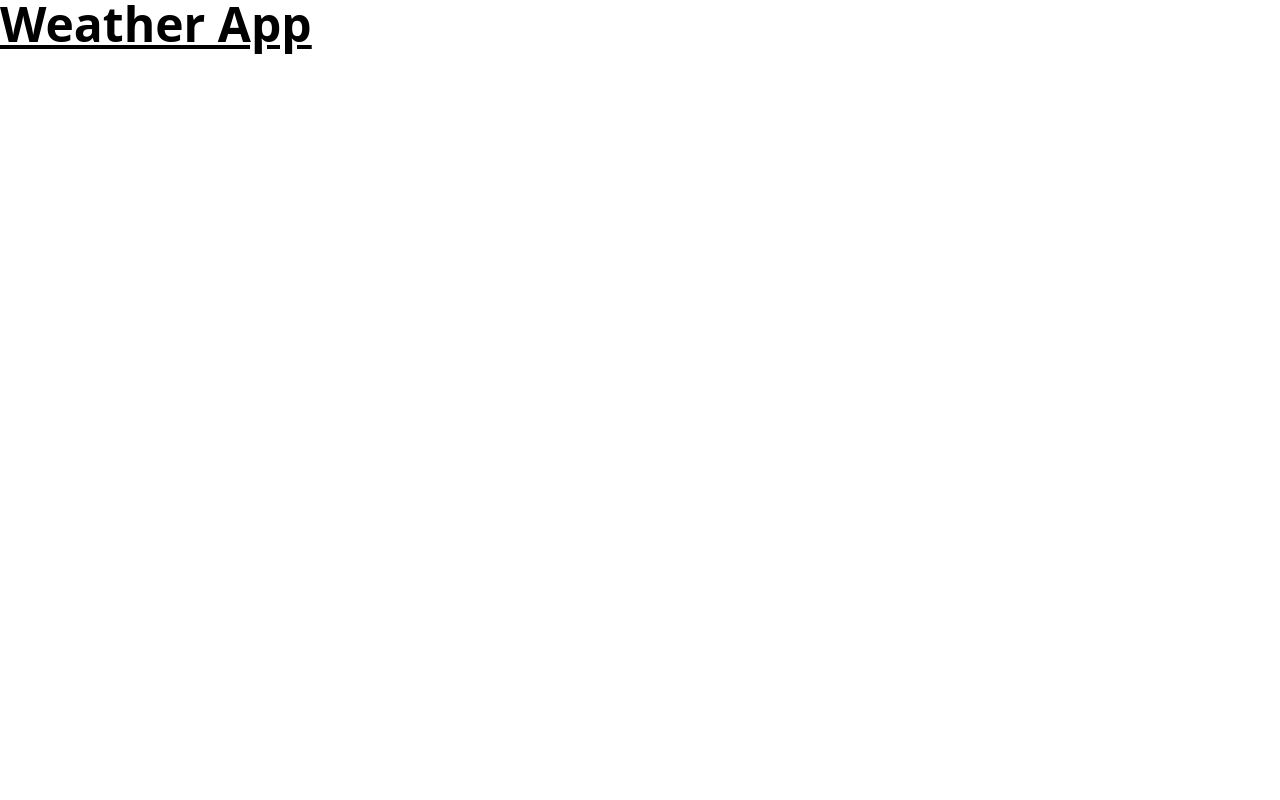
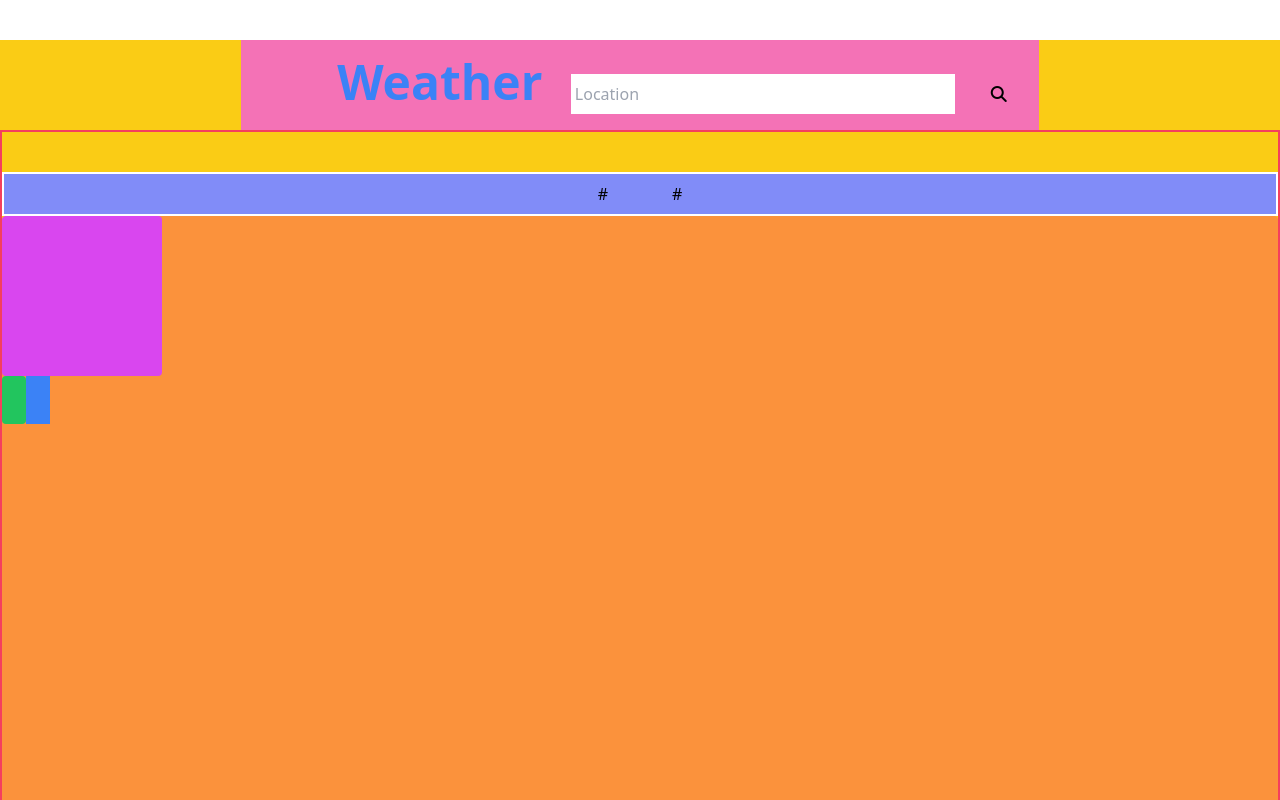
Before and after one commit to Nim-droid-droid/weather-app, a website: page src/index.html in a window 1280 px wide. Shown: the top 800 px of the page. Drawn offline with nearby package versions, Linux system fonts and the light colour scheme; files that its build step writes are made by us from their sources.

Commit message:
add index file

```diff
--- a/src/index.html
+++ b/src/index.html
@@ -5,12 +5,54 @@
   <meta http-equiv="X-UA-Compatible" content="IE=edge">
   <meta name="viewport" content="width=device-width, initial-scale=1.0">
 
+  <link rel="stylesheet" href="https://cdnjs.cloudflare.com/ajax/libs/font-awesome/6.2.0/css/all.min.css" integrity="sha512-xh6O/CkQoPOWDdYTDqeRdPCVd1SpvCA9XXcUnZS2FmJNp1coAFzvtCN9BmamE+4aHK8yyUHUSCcJHgXloTyT2A==" crossorigin="anonymous" referrerpolicy="no-referrer" />
+
   <link href="../dist/output.css" rel="stylesheet">
   <title>Weather Application</title>
 </head>
-<body>
-  <h1 class="text-5xl font-bold underline">
-    Weather App
-  </h1>
+<body class=" flex">
+
+  <div id="container" class=" flex flex-wrap  w-screen justify-center my-10 bg-yellow-400">
+    <form action="" class="bg-pink-400">
+      <!-- <h1 class="text-5xl font-bold underline text-red-700 bg-blue-400">
+        Weather App
+      </h1> -->
+
+      <!-- <header>Weather</header> -->
+      <label for="searchInput" class="text-5xl font-bold text-blue-500 py-2.5	ml-24  inline-block mt-2">Weather</label>
+      <input type="text" placeholder=" Location" id="searchInput" class="  py-2.5 ml-6 inline-block w-96 h-10 my-4 mt-0">
+      <button type="submit" class="searchBtn btn  h-10 w-20" id="searchBtn">
+        <i class="fas fa-search"></i>
+      </button>
+    </form>
+
+
+    <main id="renderContent" class=" py-10 w-screen border-2 border-rose-500 ">
+      <nav class="flex justify-evenly items-center bg-indigo-400 border-2 border-white">
+        <ul class="flex justify-evenly items-center gap-x-16 h-10">
+          <li class=" ">
+            <a href="#">
+              <span>#</span>
+            </a>
+          </li>
+          <li class=" ">
+            <a href="#">
+              <span>#</span>
+            </a>
+          </li>
+        </ul>
+      </nav>
+
+      <section class="  flex-col justify-center items-center rounded overflow-hidden bg-orange-400 w-full min-h-screen ">
+        <div class="bg-fuchsia-500 h-12 w-6 rounded grow p-20"></div>
+        <div class=" flex">
+          <div class="bg-green-500 h-12 w-6 rounded "></div>
+          <div class="bg-blue-500 h-12 w-6"></div>
+        </div>
+      </section>
+
+    </main>
+
+  </div>
 </body>
 </html>
```
